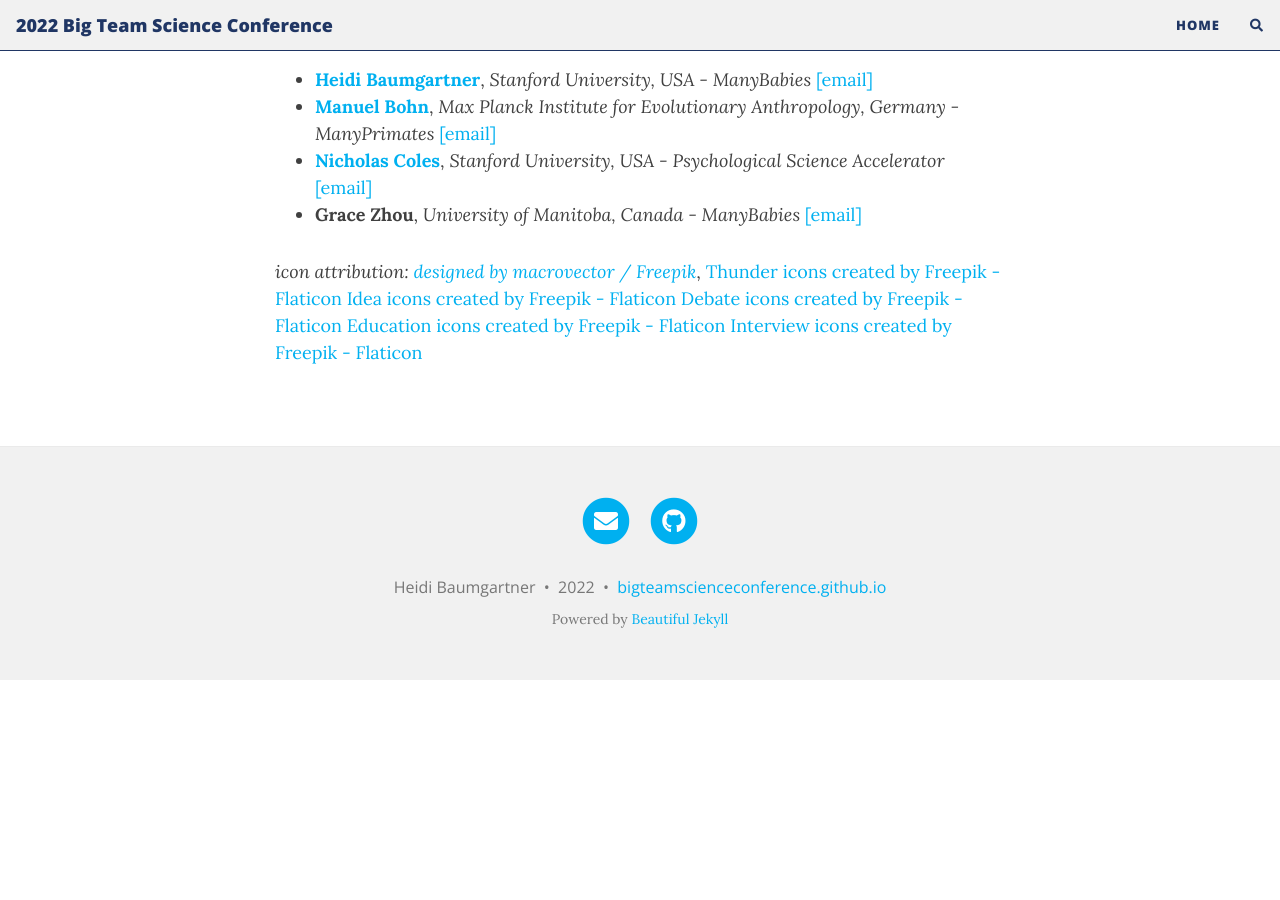
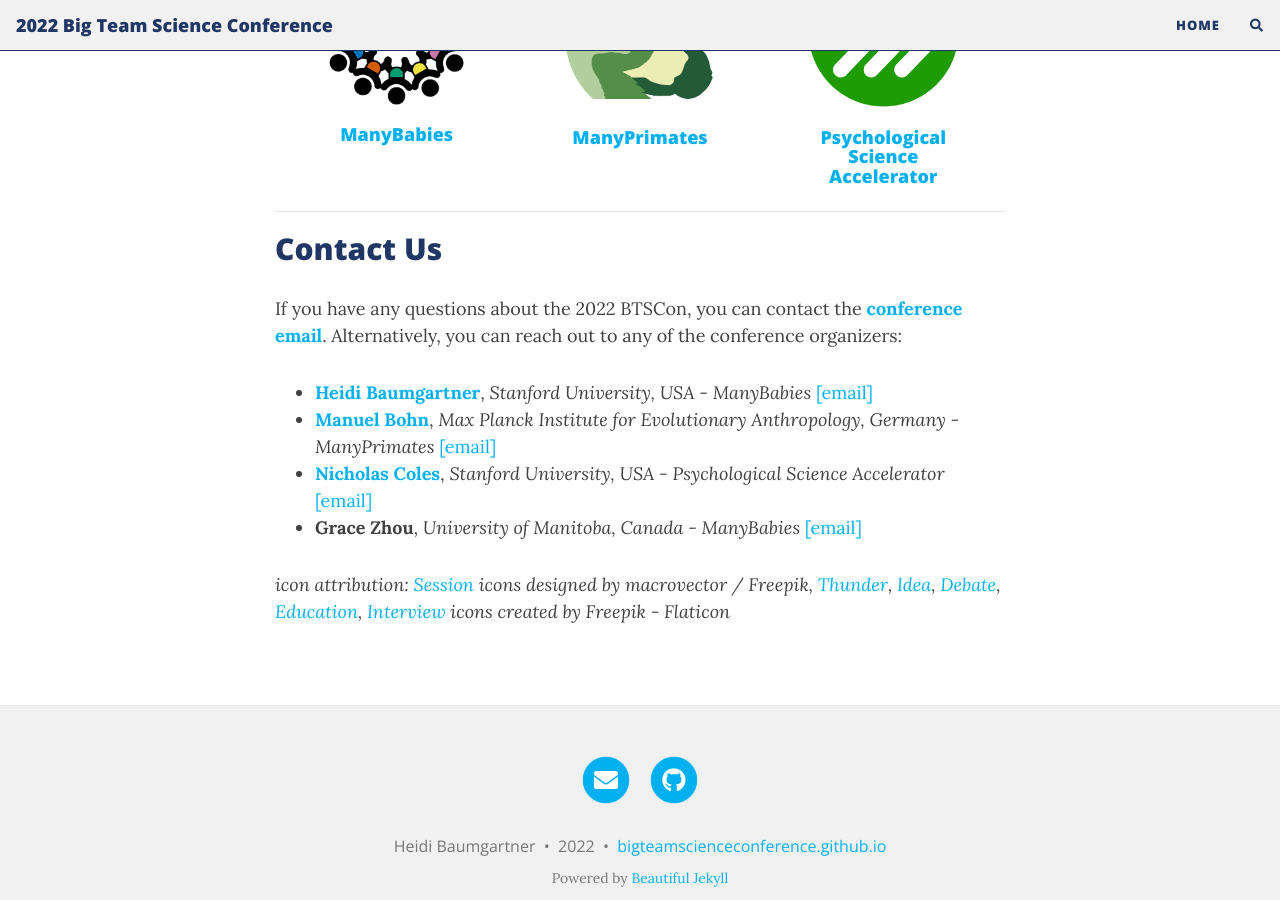
Before and after one commit to bigteamscienceconference/bigteamscienceconference.github.io, a Jekyll site: the page built from index.md, in a window 1280 px wide and 900 px high, scrolled down 4169 px. Built offline with Jekyll 4.4.1, drawn with Linux system fonts in a browser that asks for light colours; nearby versions of some CDN libraries; comment, search, counter and statistics services are not loaded; before the commit the page ends 4849 px from its top, so only the background shows below that.

Commit message:
attribution

```diff
--- a/index.md
+++ b/index.md
@@ -180,6 +180,8 @@
     </div>
     <div class="row justify-content-around">
       <div class="col-sm-3 col-xs-6" align="center">
+      </div>
+      </div><div class="col-sm-3 col-xs-6" align="center">
         <img src="/assets/img/talk.png" alt="talk">
         <h4>Talks</h4>
         20 minutes<br>
@@ -191,6 +193,8 @@
         5 minutes<br>
         max of 3 slides<br>
         abstract: max 250 words
+      </div>
+      <div class="col-sm-3 col-xs-6" align="center">
       </div>
     </div>
     <div class="col-sm-12">
@@ -253,9 +257,9 @@
 
 
 
-*icon attribution: <a href="http://www.freepik.com">designed by macrovector / Freepik</a>*,
-<a href="https://www.flaticon.com/free-icons/thunder" title="thunder icons">Thunder icons created by Freepik - Flaticon</a>
-<a href="https://www.flaticon.com/free-icons/idea" title="idea icons">Idea icons created by Freepik - Flaticon</a>
-<a href="https://www.flaticon.com/free-icons/debate" title="debate icons">Debate icons created by Freepik - Flaticon</a>
-<a href="https://www.flaticon.com/free-icons/education" title="education icons">Education icons created by Freepik - Flaticon</a>
-<a href="https://www.flaticon.com/free-icons/interview" title="interview icons">Interview icons created by Freepik - Flaticon</a>
+*icon attribution: <a href="http://www.freepik.com">Session</a> icons designed by macrovector / Freepik,
+<a href="https://www.flaticon.com/free-icons/thunder" title="thunder icons">Thunder</a>,
+<a href="https://www.flaticon.com/free-icons/idea" title="idea icons">Idea</a>,
+<a href="https://www.flaticon.com/free-icons/debate" title="debate icons">Debate</a>,
+<a href="https://www.flaticon.com/free-icons/education" title="education icons">Education</a>,
+<a href="https://www.flaticon.com/free-icons/interview" title="interview icons">Interview</a> icons created by Freepik - Flaticon*
```
